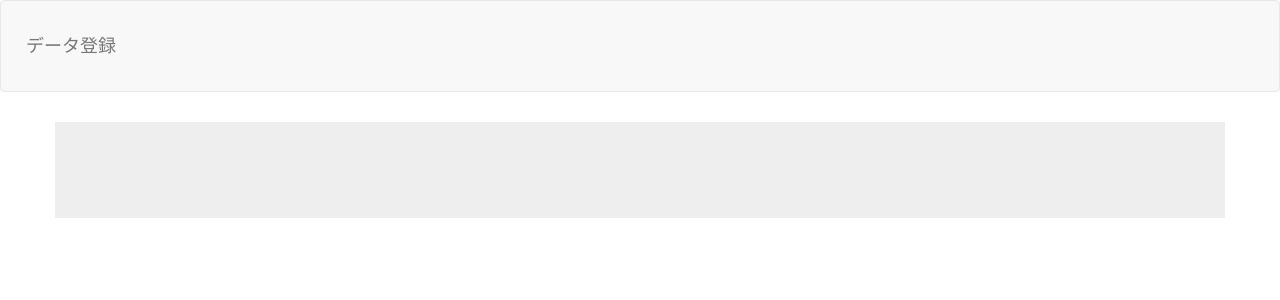
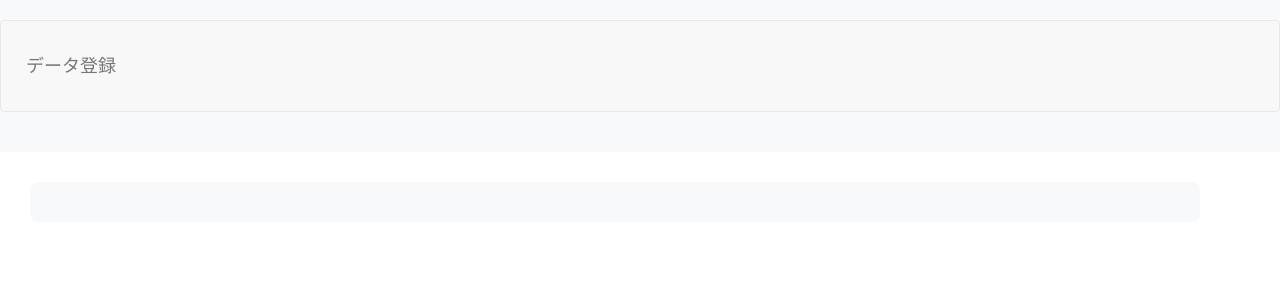
Before and after one commit to udairhythm/07_php2, a PHP site: page /select.php in a window 1280 px wide. Shown: the top 300 px of the page. Run offline with PHP 8.4, Linux system fonts and the light colour scheme; data that the repository does not hold is empty; some libraries are stand-ins or nearby versions.

Commit message:
selectのcss追加

```diff
--- /dev/null
+++ b/css/bookmark.css
@@ -0,0 +1,25 @@
+body {
+    font-family: Arial, sans-serif;
+}
+header {
+    background-color: #f8f9fa;
+    padding: 20px 0;
+}
+.navbar-brand {
+    margin-left: 20px;
+    font-size: 18px;
+}
+.jumbotron {
+    background-color: #f8f9fa;
+    padding: 20px;
+    margin: 20px;
+    border-radius: 8px;
+}
+.jumbotron p {
+    border-bottom: 1px solid #ddd;
+    padding-bottom: 10px;
+    margin-bottom: 10px;
+}
+.jumbotron p:last-child {
+    border-bottom: none;
+}
--- a/select.php
+++ b/select.php
@@ -44,6 +44,7 @@ if ($status==false) {
 <title>ブックマーク</title>
 <link rel="stylesheet" href="css/range.css">
 <link href="css/bootstrap.min.css" rel="stylesheet">
+<link rel="stylesheet" href="css/bookmark.css">
 <style>div{padding: 10px;font-size:16px;}</style>
 </head>
 <body id="main">
```
